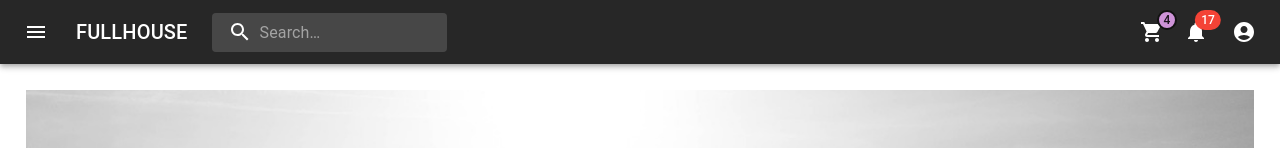
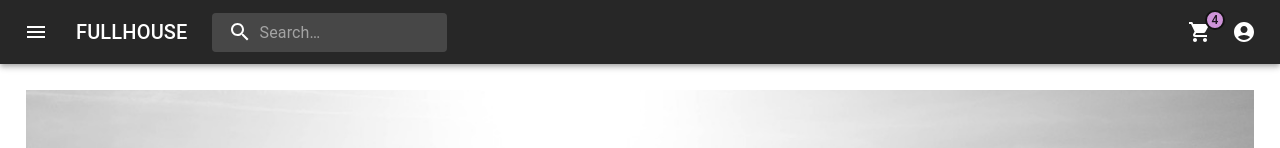
Before and after one commit to ottidditto/fullhouse-mall-front, a React (Create React App) app: page / in a window 1280 px wide. Shown: the top 148 px of the page. Built offline with nearby package versions, Linux system fonts and the light colour scheme.

Commit message:
drawer (tab)

```diff
--- /dev/null
+++ b/src/components/header/DrawerTab.js
@@ -0,0 +1 @@
+import * as React from 'react';
--- a/src/components/header/PrimarySearchAppBar.js
+++ b/src/components/header/PrimarySearchAppBar.js
@@ -15,8 +15,18 @@ import AccountCircle from '@mui/icons-material/AccountCircle';
 import NotificationsIcon from '@mui/icons-material/Notifications';
 import MoreIcon from '@mui/icons-material/MoreVert';
 
-// 쇼핑카트 아이콘 설정 https://mui.com/material-ui/react-badge/
-import ShoppingCartIcon from '@mui/icons-material/ShoppingCart';
+import Drawer from '@mui/material/Drawer';
+import Button from '@mui/material/Button';
+import List from '@mui/material/List';
+import Divider from '@mui/material/Divider';
+import ListItem from '@mui/material/ListItem';
+import ListItemButton from '@mui/material/ListItemButton';
+import ListItemIcon from '@mui/material/ListItemIcon';
+import ListItemText from '@mui/material/ListItemText';
+import InboxIcon from '@mui/icons-material/MoveToInbox';
+import MailIcon from '@mui/icons-material/Mail';
+import ShoppingCartIcon from '@mui/icons-material/ShoppingCart'; // 쇼핑카트 아이콘 설정 https://mui.com/material-ui/react-badge/
+
 const StyledBadge = styled(Badge)(({ theme }) => ({
     '& .MuiBadge-badge': {
       right: -3,
@@ -169,6 +179,9 @@ export default function PrimarySearchAppBar() {
             color="inherit"
             aria-label="open drawer"
             sx={{ mr: 2 }}
+            onClick={() => {
+              console.log('menu button clicked')
+            }}
           >
             <MenuIcon />
           </IconButton>
@@ -195,16 +208,6 @@ export default function PrimarySearchAppBar() {
                 <StyledBadge badgeContent={4} color="secondary">
                     <ShoppingCartIcon />
                 </StyledBadge>
-            </IconButton>
-            <IconButton
-              size="large"
-              aria-label="show 17 new notifications"
-              color="inherit"
-              onClick={()=> {console.log('badge icon clicked')}}
-            >
-              <Badge badgeContent={17} color="error">
-                <NotificationsIcon />
-              </Badge>
             </IconButton>
             <IconButton
               size="large"
```
